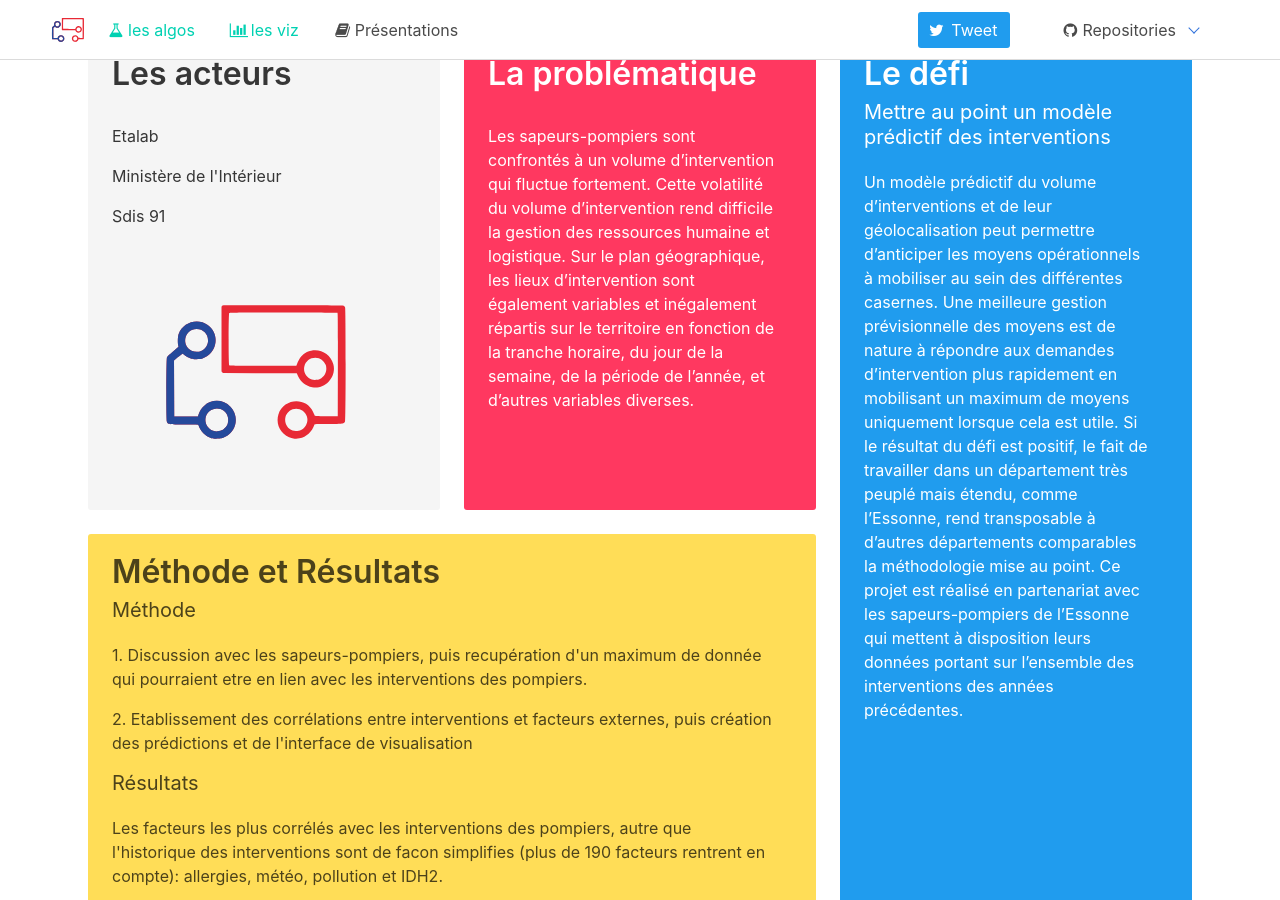
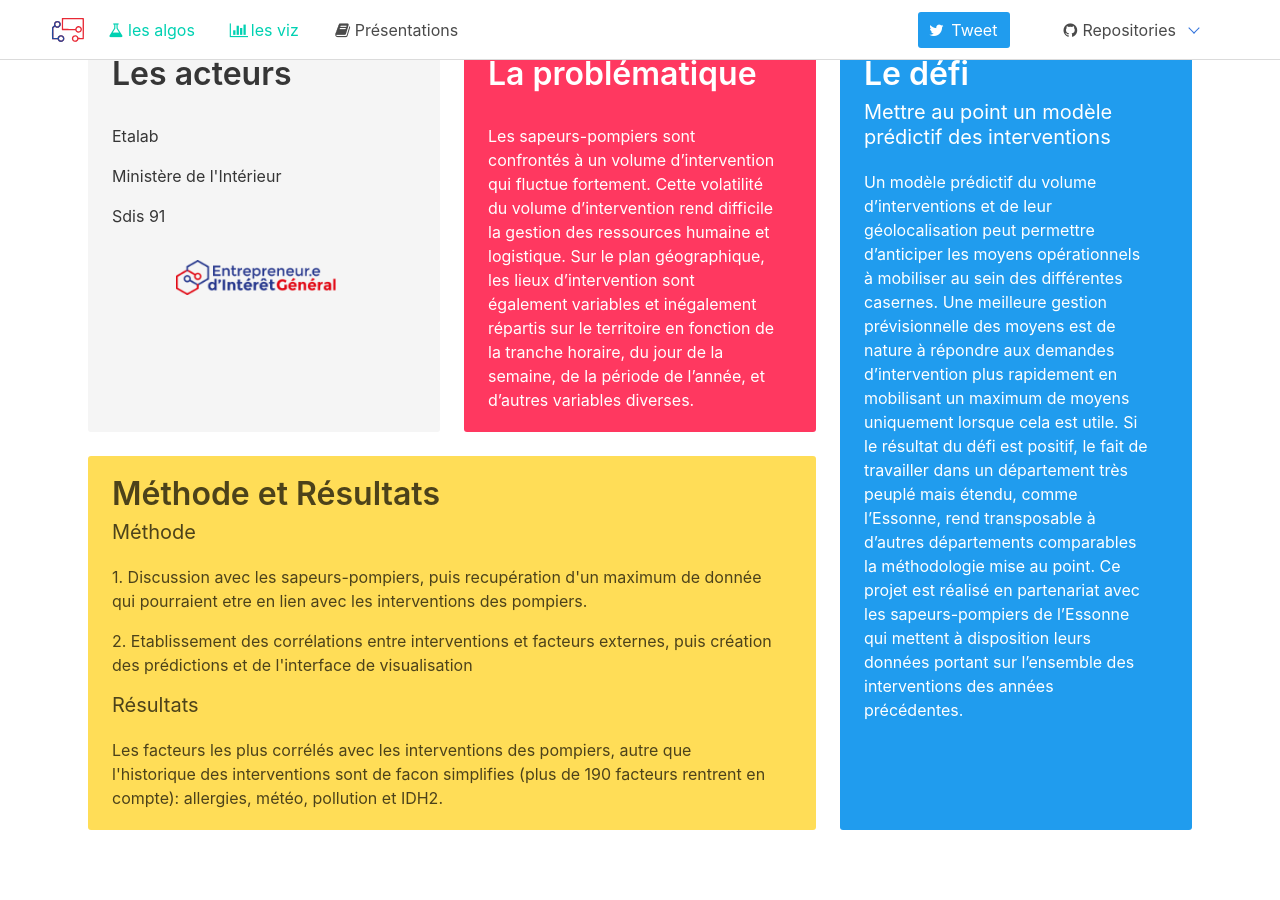
Before and after one commit to previsecours/portail, a Jekyll site: the page built from index.html, in a window 1280 px wide and 900 px high, scrolled down 461 px. Built offline with Jekyll 4.4.1, drawn with Linux system fonts in a browser that asks for light colours.

Commit message:
Update index.html

```diff
--- a/index.html
+++ b/index.html
@@ -16,7 +16,7 @@ width: is-12
             <p class="content">Ministère de l'Intérieur</p>
             <p class="content">Sdis 91</p>
             <figure class="image alpha-png-background">
-              <img src="/assets/images/previsecours.svg">
+              <img src="/assets/images/eig.png" style="width:10em">
             </figure>
           </a>
         </div>
```
